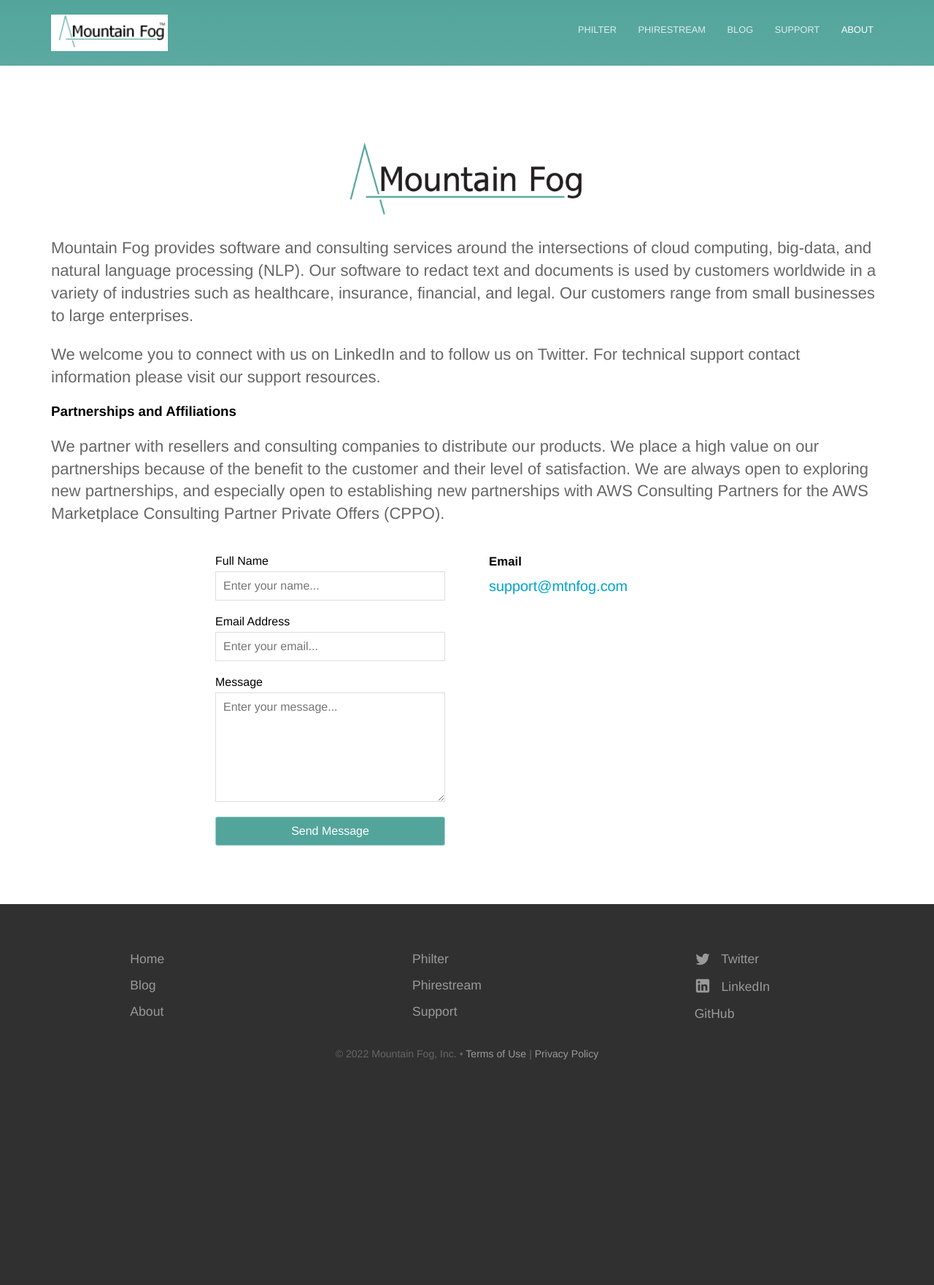
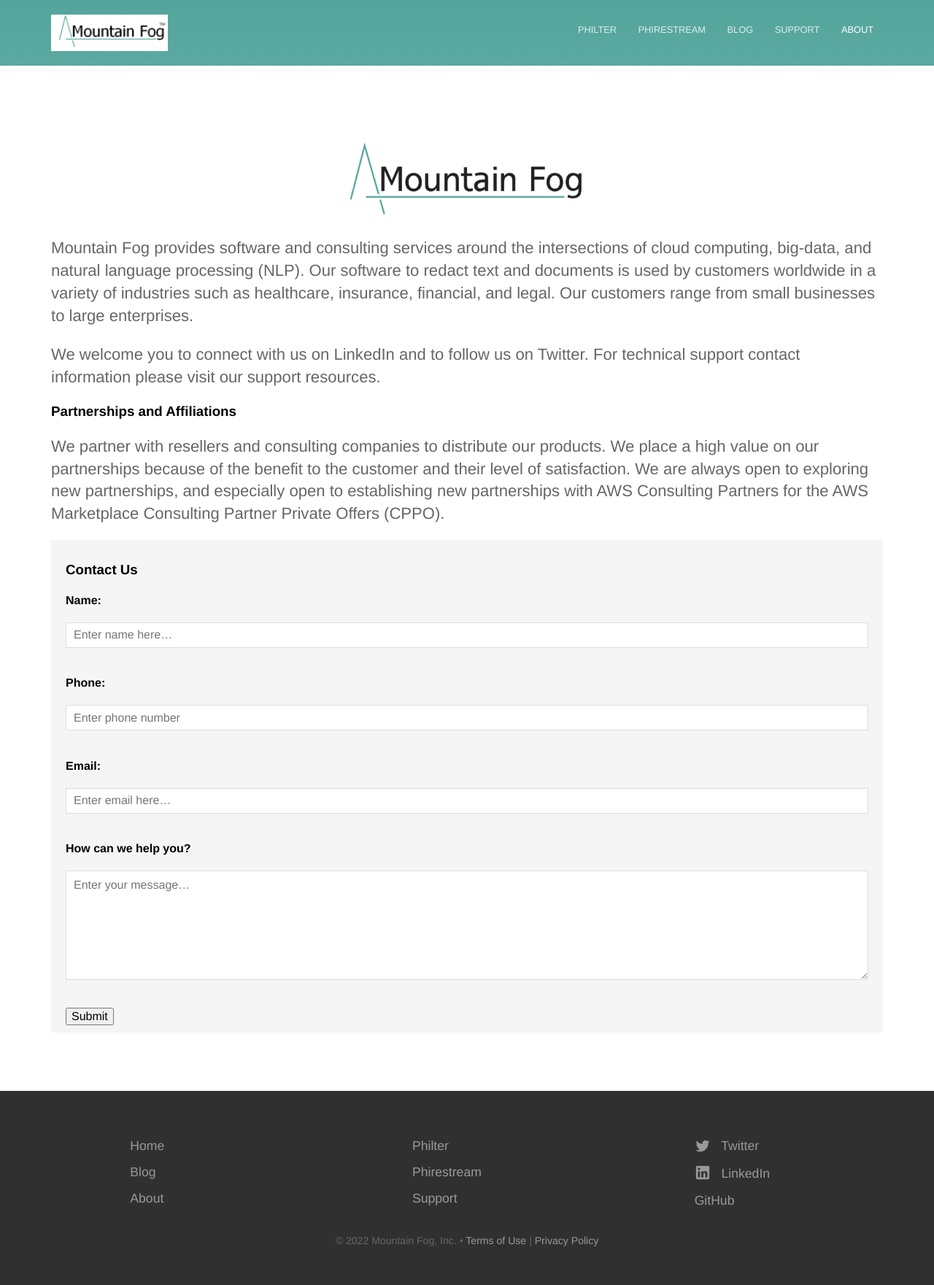
Before and after one commit to mtnfog/mtnfog-website, a Jekyll site: the page built from about.html, in a window 1280 px wide. Shown: the whole page at 73% size. Built offline with Jekyll 4.4.1, drawn with Linux system fonts in a browser that asks for light colours; a script that is not in the unit is left out; before the commit the page ends 1505 px from its top, so only the background shows below that.

Commit message:
Adding contact form to about page.

```diff
--- a/_layouts/default.html
+++ b/_layouts/default.html
@@ -10,6 +10,7 @@
 
 		<link rel="stylesheet" href="{{ site.baseurl }}/css/screen.css">
 		<link rel="icon" type="image/png" href="{{ site.baseurl }}/favicon.png">
+		<script src="https://code.jquery.com/jquery-3.6.0.min.js" integrity="sha256-/xUj+3OJU5yExlq6GSYGSHk7tPXikynS7ogEvDej/m4=" crossorigin="anonymous"></script>
 
 		{% if jekyll.environment == 'production' and site.google_analytics_key != '' %}
 			<script>
--- a/_sass/landing-page.scss
+++ b/_sass/landing-page.scss
@@ -7,6 +7,19 @@
 
 	h2 {
 		margin-bottom: 50px;
+	}
+}
+
+.contactus {
+	background: #f5f5f5;
+	margin: 0;
+	padding: 10px 0;
+
+	.contactus {
+		max-width: 750px;
+		width: 98%;
+		margin: 0 auto;
+
 	}
 }
 
--- a/about.html
+++ b/about.html
@@ -5,35 +5,74 @@ featured_image: /images/mtnfog.png
 heading: About Mountain Fog
 ---
 
+<script>
+	function submitToAPI(e) {
+		e.preventDefault();
+		var URL = "https://j3w131ars6.execute-api.us-east-1.amazonaws.com/mtnfog-website-contact-form";
+
+		var name = $("#name-input").val();
+		var phone = $("#phone-input").val();
+		var email = $("#email-input").val();
+		var desc = $("#description-input").val();
+		var data = {
+			name : name,
+			phone : phone,
+			email : email,
+			desc : desc
+		};
+
+		$.ajax({
+			type: "POST",
+			url : URL,
+			dataType: "json",
+			crossDomain: "true",
+			contentType: "application/json; charset=utf-8",
+			data: JSON.stringify(data),
+
+			success: function () {
+				// clear form and show a success message
+				alert("Successfull");
+				document.getElementById("contact-form").reset();
+				location.reload();
+			},
+			error: function () {
+				// show an error message
+				alert("UnSuccessfull");
+			}});
+	}
+</script>
+
 <div class="content">
-<p>Mountain Fog provides software and consulting services around the intersections of cloud computing, big-data, and natural language processing (NLP). Our software to redact text and documents is used by customers worldwide in a variety of industries such as healthcare, insurance, financial, and legal. Our customers range from small businesses to large enterprises.</p>
-
-<p>We welcome you to connect with us on LinkedIn and to follow us on Twitter. For technical support contact information please visit our support resources.</p>
-
-<h3>Partnerships and Affiliations</h3>
-<p>We partner with resellers and consulting companies to distribute our products. We place a high value on our partnerships because of the benefit to the customer and their level of satisfaction. We are always open to exploring new partnerships, and especially open to establishing new partnerships with AWS Consulting Partners for the AWS Marketplace Consulting Partner Private Offers (CPPO).</p>
-
-	<div class="contact-box">
-		<form action="{{ site.baseurl }}/contact-success/" method="post" class="contact-form">
-			<input type="hidden" name="_to" value="support@example.com" />
-			<input type="text" name="_gotcha" style="display: none;">
-
-			<label for="name">Full Name</label>
-			<input type="text" name="name" id="name" placeholder="Enter your name..." />
-
-			<label for="email">Email Address</label>
-			<input type="email" name="email" id="email" placeholder="Enter your email..." required />
-
-			<label for="message">Message</label>
-			<textarea name="message" id="message" placeholder="Enter your message..."></textarea>
-
-			<input type="submit" value="Send Message" />
-		</form>
 
 		<div class="contact-details">
-			<h3 class="editable">Email</h3>
-			<p><a href="mailto:support@example.com">support@mtnfog.com</a></p>
-		</div>
+			<p>Mountain Fog provides software and consulting services around the intersections of cloud computing, big-data, and natural language processing (NLP). Our software to redact text and documents is used by customers worldwide in a variety of industries such as healthcare, insurance, financial, and legal. Our customers range from small businesses to large enterprises.</p>
+
+			<p>We welcome you to connect with us on LinkedIn and to follow us on Twitter. For technical support contact information please visit our support resources.</p>
+
+			<h3>Partnerships and Affiliations</h3>
+			<p>We partner with resellers and consulting companies to distribute our products. We place a high value on our partnerships because of the benefit to the customer and their level of satisfaction. We are always open to exploring new partnerships, and especially open to establishing new partnerships with AWS Consulting Partners for the AWS Marketplace Consulting Partner Private Offers (CPPO).</p>
+
 	</div>
 
 </div>
+
+<section class="contactus">
+	<div class="container">
+
+		<h3>Contact Us</h3>
+
+			<form id="contact-form" method="post">
+				<h4>Name:</h4>
+				<input type="text" style="height:35px;" id="name-input" placeholder="Enter name here…" class="form-control" style="width:100%;" /><br/>
+				<h4>Phone:</h4>
+				<input type="phone" style="height:35px;" id="phone-input" placeholder="Enter phone number" class="form-control" style="width:100%;"/><br/>
+				<h4>Email:</h4>
+				<input type="email" style="height:35px;" id="email-input" placeholder="Enter email here…" class="form-control" style="width:100%;"/><br/>
+				<h4>How can we help you?</h4>
+				<textarea id="description-input" rows="3" placeholder="Enter your message…" class="form-control" style="width:100%;"></textarea><br/>
+				<!--<div class="g-recaptcha" data-sitekey="6Lc7cVMUAAAAAM1yxf64wrmO8gvi8A1oQ_ead1ys" class="form-control" style="width:100%;"></div>-->
+				<button type="button" onClick="submitToAPI(event)" class="btn btn-lg" style="margin-top:20px;">Submit</button>
+			</form>
+
+	</div>
+</section>
```
